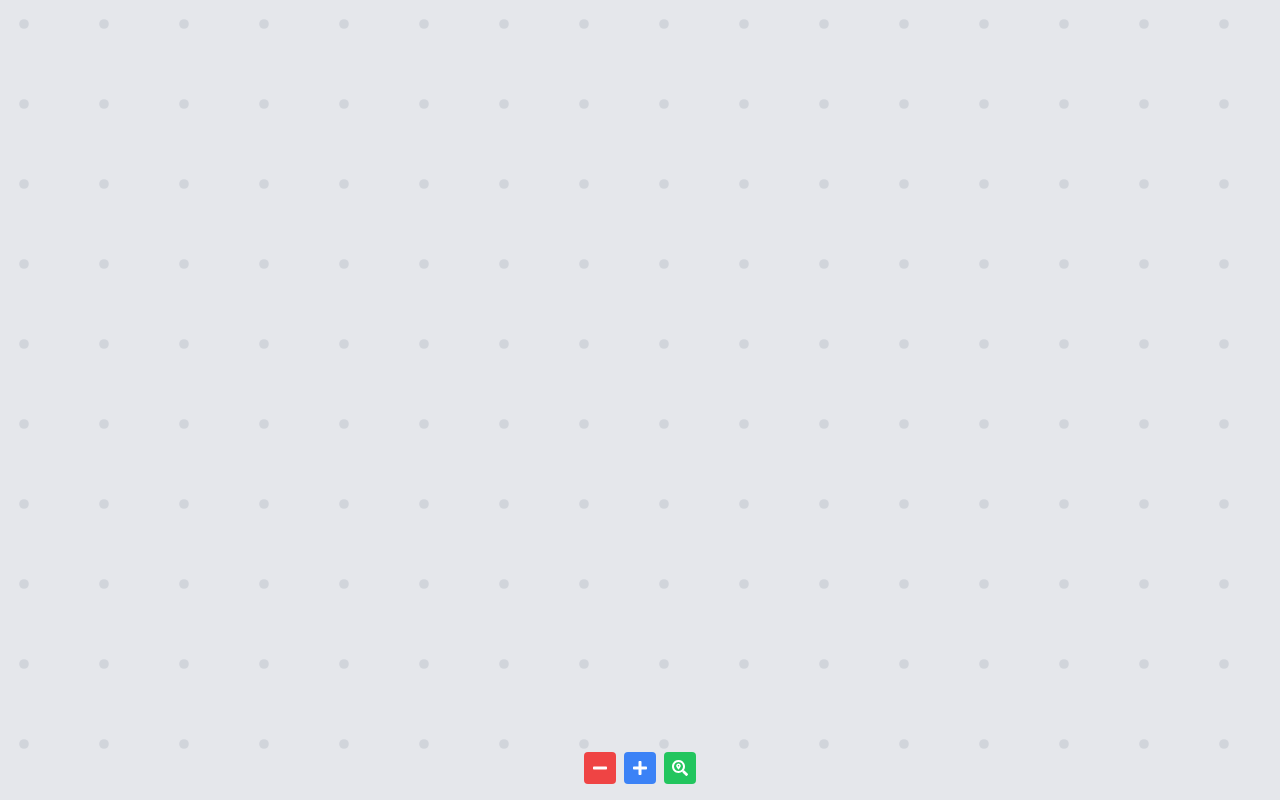
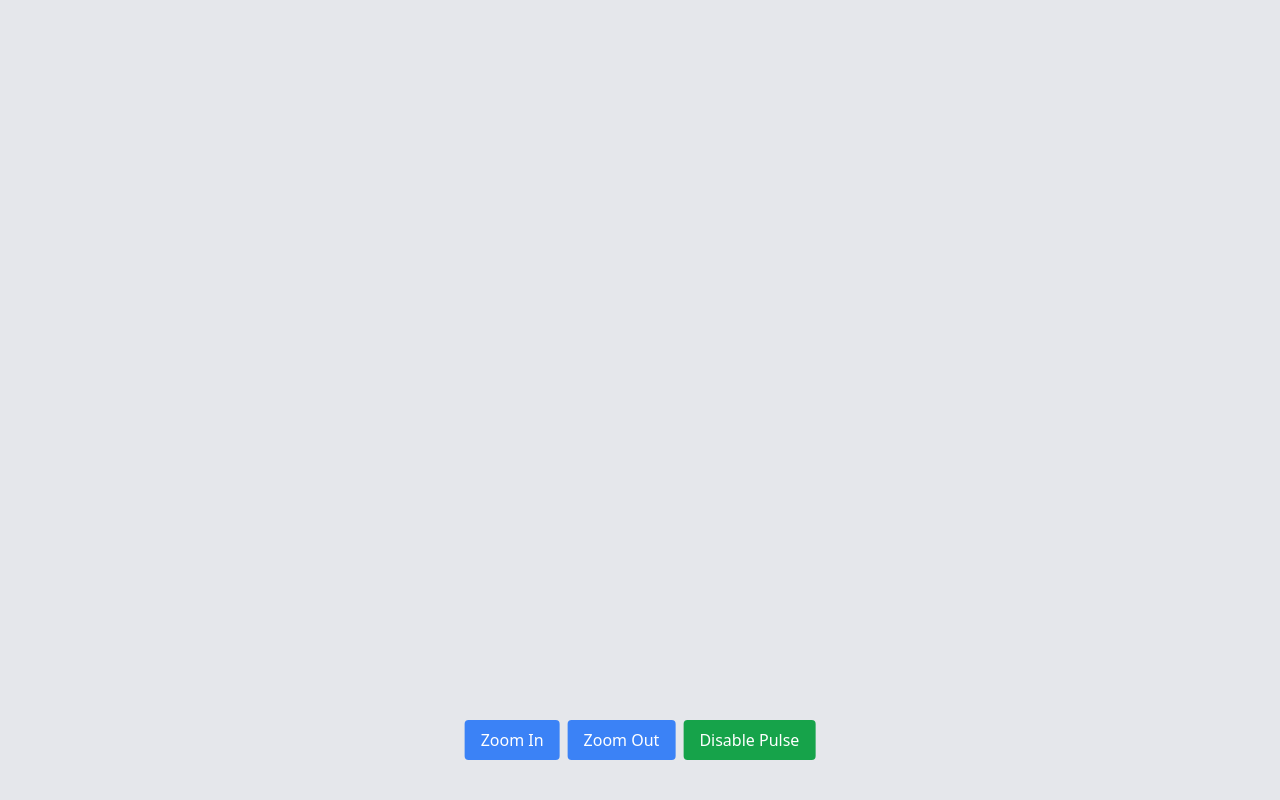
Before and after one commit to ragibalasad/node-pathways, a Next.js app: page / in a window 1280 px wide. Built offline with nearby package versions, Linux system fonts and the light colour scheme.

Commit message:
added new component with animated pulse node

```diff
--- /dev/null
+++ b/src/app/components/InteractiveCanvas.jsx
@@ -0,0 +1,129 @@
+"use client";
+
+import { useState, useRef } from "react";
+
+const InteractiveCanvas = () => {
+  const [nodes, setNodes] = useState([]);
+  const [scale, setScale] = useState(1);
+  const canvasRef = useRef(null);
+  const containerRef = useRef(null);
+  const [dragging, setDragging] = useState(false);
+  const [origin, setOrigin] = useState({ x: 0, y: 0 });
+  const nodeSize = 20;
+  const bufferZone = 40;
+
+  const isAreaAvailable = (x, y) => {
+    return nodes.every((node) => {
+      const distance = Math.sqrt(
+        Math.pow(node.x - x, 2) + Math.pow(node.y - y, 2)
+      );
+      return distance > bufferZone;
+    });
+  };
+
+  const handleMouseDown = (e) => {
+    if (e.button === 0) {
+      // Left click
+      const rect = canvasRef.current.getBoundingClientRect();
+      const x = (e.clientX - rect.left) / scale;
+      const y = (e.clientY - rect.top) / scale;
+      if (isAreaAvailable(x, y)) {
+        setNodes((prevNodes) => [...prevNodes, { x, y }]);
+      }
+    }
+  };
+
+  const handleContextMenu = (e) => {
+    e.preventDefault();
+    const rect = canvasRef.current.getBoundingClientRect();
+    const x = (e.clientX - rect.left) / scale;
+    const y = (e.clientY - rect.top) / scale;
+    setNodes((prevNodes) =>
+      prevNodes.filter(
+        (node) =>
+          !(Math.abs(node.x - x) < nodeSize && Math.abs(node.y - y) < nodeSize)
+      )
+    );
+  };
+
+  const handleZoomIn = () => {
+    setScale((prevScale) => prevScale * 1.2);
+  };
+
+  const handleZoomOut = () => {
+    setScale((prevScale) => prevScale / 1.2);
+  };
+
+  const handleMouseMove = (e) => {
+    if (dragging) {
+      const deltaX = e.clientX - origin.x;
+      const deltaY = e.clientY - origin.y;
+      containerRef.current.scrollLeft -= deltaX;
+      containerRef.current.scrollTop -= deltaY;
+      setOrigin({ x: e.clientX, y: e.clientY });
+    }
+  };
+
+  const handleDragStart = (e) => {
+    setDragging(true);
+    setOrigin({ x: e.clientX, y: e.clientY });
+  };
+
+  const handleDragEnd = () => {
+    setDragging(false);
+  };
+
+  return (
+    <div
+      ref={containerRef}
+      onMouseMove={handleMouseMove}
+      onMouseUp={handleDragEnd}
+      onMouseLeave={handleDragEnd}
+      className="w-screen h-screen overflow-hidden relative"
+    >
+      <div
+        ref={canvasRef}
+        onMouseDown={handleMouseDown}
+        onContextMenu={handleContextMenu}
+        onMouseDownCapture={handleDragStart}
+        className="absolute bg-gray-200"
+        style={{
+          width: "3000px",
+          height: "3000px",
+          transform: `scale(${scale})`,
+          transformOrigin: "0 0",
+          cursor: "grab",
+        }}
+      >
+        {nodes.map((node, index) => (
+          <div
+            key={index}
+            className="absolute bg-green-500 rounded-full"
+            style={{
+              width: `${nodeSize}px`,
+              height: `${nodeSize}px`,
+              left: `${node.x - nodeSize / 2}px`,
+              top: `${node.y - nodeSize / 2}px`,
+            }}
+          />
+        ))}
+      </div>
+      <div className="absolute bottom-10 left-1/2 transform -translate-x-1/2 z-10 space-x-2">
+        <button
+          onClick={handleZoomIn}
+          className="bg-blue-500 text-white px-4 py-2 rounded"
+        >
+          Zoom In
+        </button>
+        <button
+          onClick={handleZoomOut}
+          className="bg-blue-500 text-white px-4 py-2 rounded"
+        >
+          Zoom Out
+        </button>
+      </div>
+    </div>
+  );
+};
+
+export default InteractiveCanvas;
--- a/src/app/page.js
+++ b/src/app/page.js
@@ -1,11 +1,228 @@
-import Grid from "../app/components/Grid.jsx";
+"use client";
 
-export default function Home() {
+import { useState, useRef, useEffect } from "react";
+
+const InteractiveCanvas = () => {
+  const [nodes, setNodes] = useState([]);
+  const [scale, setScale] = useState(1);
+  const [dragging, setDragging] = useState(false);
+  const [isClick, setIsClick] = useState(false);
+  const [origin, setOrigin] = useState({ x: 0, y: 0 });
+  const [canvasPosition, setCanvasPosition] = useState({ x: 0, y: 0 });
+  const [pulseEnabled, setPulseEnabled] = useState(true);
+  const canvasRef = useRef(null);
+  const containerRef = useRef(null);
+  const nodeSize = 20;
+  const bufferZone = 40;
+
+  useEffect(() => {
+    const container = containerRef.current;
+    setCanvasPosition({
+      x: container.clientWidth / 2 - 1500,
+      y: container.clientHeight / 2 - 1500,
+    });
+  }, []);
+
+  const isAreaAvailable = (x, y) => {
+    return nodes.every((node) => {
+      const distance = Math.sqrt(
+        Math.pow(node.x - x, 2) + Math.pow(node.y - y, 2)
+      );
+      return distance > bufferZone;
+    });
+  };
+
+  const handleMouseDown = (e) => {
+    if (e.button === 0) {
+      setIsClick(true);
+      setDragging(true);
+      setOrigin({ x: e.clientX, y: e.clientY });
+    }
+  };
+
+  const handleMouseUp = (e) => {
+    if (e.button === 0) {
+      setDragging(false);
+      if (isClick) {
+        const rect = canvasRef.current.getBoundingClientRect();
+        const x = (e.clientX - rect.left) / scale;
+        const y = (e.clientY - rect.top) / scale;
+        if (isAreaAvailable(x, y)) {
+          setNodes((prevNodes) => [...prevNodes, { x, y }]);
+        }
+      }
+      setIsClick(false);
+    }
+  };
+
+  const handleMouseLeave = () => {
+    setDragging(false);
+    setIsClick(false);
+  };
+
+  const handleContextMenu = (e) => {
+    e.preventDefault();
+    const rect = canvasRef.current.getBoundingClientRect();
+    const x = (e.clientX - rect.left) / scale;
+    const y = (e.clientY - rect.top) / scale;
+    setNodes((prevNodes) =>
+      prevNodes.filter(
+        (node) =>
+          !(Math.abs(node.x - x) < nodeSize && Math.abs(node.y - y) < nodeSize)
+      )
+    );
+  };
+
+  const handleZoomIn = () => {
+    setScale((prevScale) => prevScale * 1.2);
+  };
+
+  const handleZoomOut = () => {
+    setScale((prevScale) => prevScale / 1.2);
+  };
+
+  const handleMouseMove = (e) => {
+    if (dragging) {
+      const deltaX = e.clientX - origin.x;
+      const deltaY = e.clientY - origin.y;
+      setCanvasPosition((prevPos) => ({
+        x: prevPos.x + deltaX,
+        y: prevPos.y + deltaY,
+      }));
+      setOrigin({ x: e.clientX, y: e.clientY });
+      setIsClick(false);
+    }
+  };
+
+  const togglePulse = () => {
+    setPulseEnabled((prev) => !prev);
+  };
+
   return (
-    <div className="">
-      <main>
-        <Grid />
-      </main>
+    <div
+      ref={containerRef}
+      onMouseMove={handleMouseMove}
+      onMouseUp={handleMouseUp}
+      onMouseLeave={handleMouseLeave}
+      className="w-screen h-screen overflow-hidden relative"
+    >
+      <div
+        ref={canvasRef}
+        onMouseDown={handleMouseDown}
+        onContextMenu={handleContextMenu}
+        className="absolute bg-gray-200"
+        style={{
+          width: "3000px",
+          height: "3000px",
+          transform: `scale(${scale})`,
+          transformOrigin: "0 0",
+          cursor: dragging ? "grabbing" : "grab",
+          left: `${canvasPosition.x}px`,
+          top: `${canvasPosition.y}px`,
+        }}
+      >
+        <svg
+          width="100%"
+          height="100%"
+          style={{
+            position: "absolute",
+            top: "0",
+            left: "0",
+            width: "100%",
+            height: "100%",
+          }}
+        >
+          {nodes.map((node, index) => (
+            <g key={index}>
+              <defs>
+                <radialGradient
+                  id={`gradient-${index}`}
+                  cx="50%"
+                  cy="50%"
+                  r="50%"
+                  fx="50%"
+                  fy="50%"
+                >
+                  <stop
+                    offset="0%"
+                    style={{
+                      stopColor: "rgba(94, 234, 212, 0.5)",
+                      stopOpacity: 1,
+                    }}
+                  />
+                  <stop
+                    offset="100%"
+                    style={{
+                      stopColor: "rgba(94, 234, 212, 0.5)",
+                      stopOpacity: 0,
+                    }}
+                  />
+                </radialGradient>
+                {pulseEnabled && (
+                  <style>
+                    {`
+                      @keyframes pulse-${index} {
+                        0% {
+                          r: ${nodeSize / 2}px;
+                          opacity: 1;
+                        }
+                        100% {
+                          r: ${nodeSize * 15}px;
+                          opacity: 0;
+                        }
+                      }
+                      .pulse-${index} {
+                        animation: pulse-${index} 2s infinite;
+                      }
+                    `}
+                  </style>
+                )}
+              </defs>
+              <circle
+                cx={node.x}
+                cy={node.y}
+                r={nodeSize * 15}
+                fill={`url(#gradient-${index})`}
+                className={pulseEnabled ? `pulse-${index}` : ""}
+                style={{ pointerEvents: "none" }}
+                opacity={0.5}
+              />
+              <circle
+                cx={node.x}
+                cy={node.y}
+                r={nodeSize / 2}
+                fill="#2DD4BF"
+                stroke="#F0FDFA"
+                strokeWidth="2"
+              />
+            </g>
+          ))}
+        </svg>
+      </div>
+      <div className="absolute bottom-10 left-1/2 transform -translate-x-1/2 z-10 space-x-2">
+        <button
+          onClick={handleZoomIn}
+          className="bg-blue-500 text-white px-4 py-2 rounded"
+        >
+          Zoom In
+        </button>
+        <button
+          onClick={handleZoomOut}
+          className="bg-blue-500 text-white px-4 py-2 rounded"
+        >
+          Zoom Out
+        </button>
+        <button
+          onClick={togglePulse}
+          className={`bg-green-500 text-white px-4 py-2 rounded ${
+            pulseEnabled ? "bg-green-600" : "bg-gray-400"
+          }`}
+        >
+          {pulseEnabled ? "Disable Pulse" : "Enable Pulse"}
+        </button>
+      </div>
     </div>
   );
-}
+};
+
+export default InteractiveCanvas;
```
